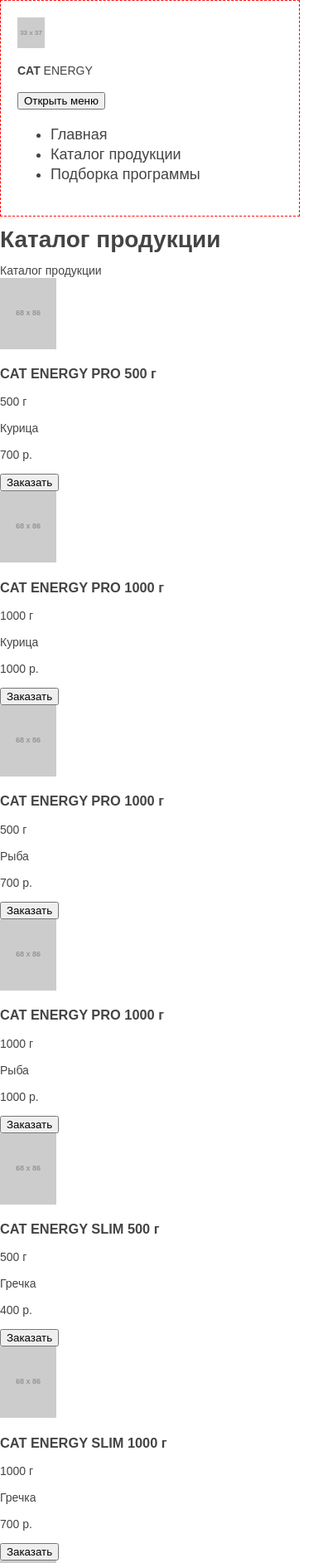
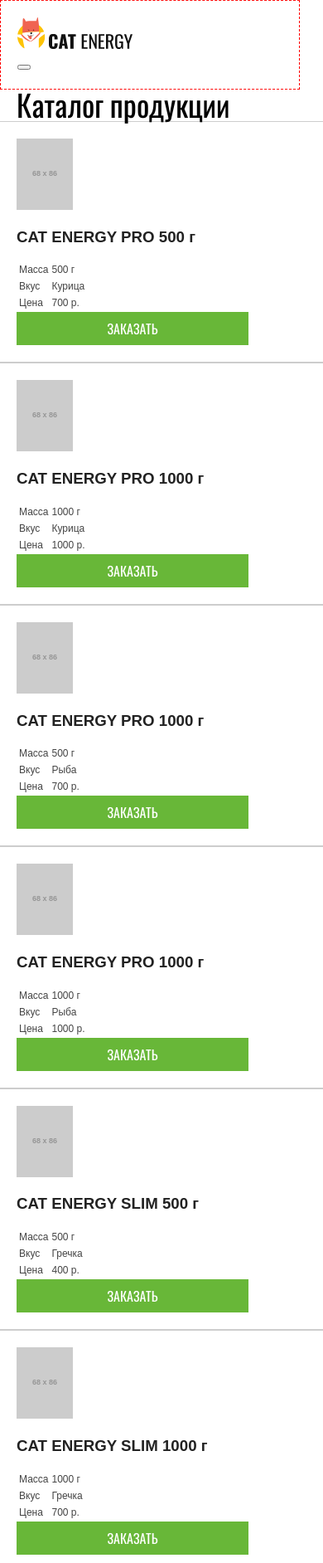
Before and after one commit to yaamshire/1253785-cat-energy-21, a website: page source/catalog.html in a window 390 px wide. Shown: the top 1884 px of the page at 83% size. Drawn offline with nearby package versions, Linux system fonts and the light colour scheme; files that its build step writes are made by us from their sources; placeholder pictures from the web are drawn by us.

Commit message:
Написание базовых стилей для страницы Каталог. мобильная версия

```diff
--- a/source/catalog.html
+++ b/source/catalog.html
@@ -7,11 +7,11 @@
   </head>
   <body class="page__body">
     <header class="page-header">
-      <a class="page-header__logo" href="/"><img src="https://via.placeholder.com/33x37.png" alt="CAT Energy"></a>
-      <p class="page-header__name"><b>CAT</b> ENERGY</p>
+      <a class="page-header__logo" href="/"><img src="/source/img/logo-mobile.svg" alt="CAT Energy"></a>
+      <a class="page-header__logo-name" href="/"><img src="/source/img/logo 2.svg" alt="CAT ENERGY" ></a>
     <nav class="main-nav">
-      <button class="main-nav__toogle" type="button"><span class="visualy-hidden">Открыть меню</span></button>
-      <div class="main-nav__wrap">
+      <button class="main-nav__toogle" type="button"><span class="visually-hidden">Открыть меню</span></button>
+      <div class="main-nav__wrap visually-hidden">
         <ul class="main-nav__list site-list">
           <li class="site-list__item site-list__item--active">
             <a href="/">Главная</a>
@@ -26,11 +26,13 @@
       </div>
     </nav>
   </header>
+
   <main class="page-catalog">
-    <h1 class="visualy-hidden">Каталог продукции</h1>
-    <span class="page-catalog__title">Каталог продукции</span>
+    <h1 class="visually-hidden">Каталог продукции</h1>
+
     <section class="catalog">
       <div class="catalog__wrap">
+        <span class="catalog__title">Каталог продукции</span>
       <div class="product" id="#pro-chicken-500">
         <div class="product__wrap">
           <div class="product__image">
@@ -40,12 +42,24 @@
             <h3>CAT ENERGY PRO 500 г</h3>
           </div>
           <div class="product__meta">
-            <p class="product__meta-weight">500 г</p>
-            <p class="product__meta-taste">Курица</p>
-            <p class="product__meta-cost>">700 р.</p>
+            <table>
+              <tr>
+                <td>Масса</td>
+                <td>500 г</td>
+              </tr>
+              <tr>
+                <td>Вкус</td>
+                <td>Курица</td>
+              </tr>
+              <tr>
+                <td>Цена</td>
+                <td>700 р.</td>
+              </tr>
+            </table>
+
           </div>
           <div class="product__button>">
-            <button class="button green">Заказать</button>
+            <button class="green-button">Заказать</button>
           </div>
         </div>
       </div>
@@ -59,12 +73,23 @@
             <h3>CAT ENERGY PRO 1000 г</h3>
           </div>
           <div class="product__meta">
-            <p class="product__meta-weight">1000 г</p>
-            <p class="product__meta-taste">Курица</p>
-            <p class="product__meta-cost>">1000 р.</p>
+            <table>
+              <tr>
+                <td>Масса</td>
+                <td>1000 г</td>
+              </tr>
+              <tr>
+                <td>Вкус</td>
+                <td>Курица</td>
+              </tr>
+              <tr>
+                <td>Цена</td>
+                <td>1000 р.</td>
+              </tr>
+            </table>
          </div>
           <div class="product__button>">
-            <button class="button green">Заказать</button>
+            <button class="green-button">Заказать</button>
           </div>
         </div>
       </div>
@@ -78,12 +103,24 @@
             <h3>CAT ENERGY PRO 1000 г</h3>
           </div>
           <div class="product__meta">
-            <p class="product__meta-weight">500 г</p>
-            <p class="product__meta-taste">Рыба</p>
-            <p class="product__meta-cost>">700 р.</p>
+            <table>
+              <tr>
+                <td>Масса</td>
+                <td>500 г</td>
+              </tr>
+              <tr>
+                <td>Вкус</td>
+                <td>Рыба</td>
+              </tr>
+              <tr>
+                <td>Цена</td>
+                <td>700 р.</td>
+              </tr>
+            </table>
+
           </div>
           <div class="product__button>">
-            <button class="button green">Заказать</button>
+            <button class="green-button">Заказать</button>
           </div>
         </div>
       </div>
@@ -97,12 +134,24 @@
             <h3>CAT ENERGY PRO 1000 г</h3>
           </div>
           <div class="product__meta">
-            <p class="product__meta-weight">1000 г</p>
-            <p class="product__meta-taste">Рыба</p>
-            <p class="product__meta-cost>">1000 р.</p>
+            <table>
+              <tr>
+                <td>Масса</td>
+                <td>1000 г</td>
+              </tr>
+              <tr>
+                <td>Вкус</td>
+                <td>Рыба</td>
+              </tr>
+              <tr>
+                <td>Цена</td>
+                <td>1000 р.</td>
+              </tr>
+            </table>
+
           </div>
           <div class="product__button>">
-            <button class="button green">Заказать</button>
+            <button class="green-button">Заказать</button>
           </div>
         </div>
       </div>
@@ -116,12 +165,24 @@
             <h3>CAT ENERGY SLIM 500 г</h3>
           </div>
           <div class="product__meta">
-            <p class="product__meta-weight">500 г</p>
-            <p class="product__meta-taste">Гречка</p>
-            <p class="product__meta-cost>">400 р.</p>
+            <table>
+              <tr>
+                <td>Масса</td>
+                <td>500 г</td>
+              </tr>
+              <tr>
+                <td>Вкус</td>
+                <td>Гречка</td>
+              </tr>
+              <tr>
+                <td>Цена</td>
+                <td>400 р.</td>
+              </tr>
+            </table>
+
           </div>
           <div class="product__button>">
-            <button class="button green">Заказать</button>
+            <button class="green-button">Заказать</button>
           </div>
         </div>
       </div>
@@ -135,12 +196,23 @@
             <h3>CAT ENERGY SLIM 1000 г</h3>
           </div>
           <div class="product__meta">
-            <p class="product__meta-weight">1000 г</p>
-            <p class="product__meta-taste">Гречка</p>
-            <p class="product__meta-cost>">700 р.</p>
+            <table>
+              <tr>
+                <td>Масса</td>
+                <td>1000 г</td>
+              </tr>
+              <tr>
+                <td>Вкус</td>
+                <td>Гречка</td>
+              </tr>
+              <tr>
+                <td>Цена</td>
+                <td>700 р.</td>
+              </tr>
+            </table>
           </div>
           <div class="product__button>">
-            <button class="button green">Заказать</button>
+            <button class="green-button">Заказать</button>
           </div>
         </div>
       </div>
@@ -154,12 +226,24 @@
             <h3>CAT ENERGY SLIM 1000 г</h3>
           </div>
           <div class="product__meta">
-            <p class="product__meta-weight">500 г</p>
-            <p class="product__meta-taste">Рис</p>
-            <p class="product__meta-cost>">500 р.</p>
+            <table>
+              <tr>
+                <td>Масса</td>
+                <td>500 г</td>
+              </tr>
+              <tr>
+                <td>Вкус</td>
+                <td>Рис</td>
+              </tr>
+              <tr>
+                <td>Цена</td>
+                <td>500 р.</td>
+              </tr>
+            </table>
+
           </div>
           <div class="product__button>">
-            <button class="button green">Заказать</button>
+            <button class="green-button">Заказать</button>
           </div>
         </div>
       </div>
@@ -167,7 +251,7 @@
       <div class="product show-more">
         <div class="product__wrap">
           <div class="product__image">
-            <img src="https://via.placeholder.com/68x86.png">
+            <span class="show-more-icon">+</span>
           </div>
           <div class="product__title">
             <h3>Показать еще 100500 товаров</h3>
@@ -177,7 +261,7 @@
 
           </div>
           <div class="product__button>">
-            <button class="button grey">Показать все</button>
+            <button class="grey-button">Показать все</button>
           </div>
         </div>
       </div>
@@ -191,34 +275,50 @@
         </div>
         <div class="additional__item">
           <h3 class="additional__item-title">Сахарозаменитель</h3>
-          <p class="additional__item-unit">1 упаковка (100 г)</p>
-          <p class="additional__item-cost">200 Р</p>
+          <table>
+            <tr>
+              <td>1 упаковка (100 г)</td>
+              <td>200 Р</td>
+            </tr>
+          </table>
           <div class="additional__item-button">
-            <button class="button green">Заказать</button>
+            <button class="green-button">Заказать</button>
           </div>
         </div>
         <div class="additional__item">
           <h3 class="additional__item-title">Питьевая вода</h3>
-          <p class="additional__item-unit">5 литров</p>
-          <p class="additional__item-cost">50 Р</p>
+          <table>
+            <tr>
+              <td>5 литров</td>
+              <td>50 Р</td>
+            </tr>
+          </table>
           <div class="additional__item-button">
-            <button class="button green">Заказать</button>
+            <button class="green-button">Заказать</button>
           </div>
         </div>
         <div class="additional__item">
           <h3 class="additional__item-title">Молоко</h3>
-          <p class="additional__item-unit">1 литр</p>
-          <p class="additional__item-cost">100 Р</p>
+          <table>
+            <tr>
+              <td>1 литр</td>
+              <td>100 Р</td>
+            </tr>
+          </table>
           <div class="additional__item-button">
-            <button class="button green">Заказать</button>
+            <button class="green-button">Заказать</button>
           </div>
         </div>
         <div class="additional__item">
           <h3 class="additional__item-title">Витамины</h3>
-          <p class="additional__item-unit">1 упаковка(30 г)</p>
-          <p class="additional__item-cost">300 Р</p>
+          <table>
+            <tr>
+              <td>1 упаковка</td>
+              <td>300 Р</td>
+            </tr>
+          </table>
           <div class="additional__item-button">
-            <button class="button green">Заказать</button>
+            <button class="green-button">Заказать</button>
           </div>
         </div>
         <div class="additional__promo">
@@ -231,6 +331,7 @@
 
     </section>
   </main>
+
 
 <section class="dillers">
   <div class="dillers__wrap">
@@ -246,25 +347,22 @@
     </div>
   </div>
 </section>
+</section>
 
 <footer class="footer">
   <div class="footer__wrap">
-      <div class="footer__name border-bottom">
+    <div class="footer__name">
       <p class="footer__name-text"><b>CAT</b> ENERGY</p>
     </div>
-      <div class="footer__social border-bottom">
-        <p class="footer__social-item"><a href="vk.com"><img src="https://via.placeholder.com/22x12.png" alt="VK"></a></p>
-        <p class="footer__social-item"><a href="instagram.com"><img src="https://via.placeholder.com/22x12.png" alt="Inst"></a></p>
-        <p class="footer__social-item"><a href="facebook.com"><img src="https://via.placeholder.com/22x12.png" alt="Facebook"></a></p>
-
+    <div class="footer__social">
+      <a class="footer__social-item" href="vk.com"><img src="https://via.placeholder.com/22x12.png" alt="VK"></a>
+      <a class="footer__social-item" href="instagram.com"><img src="https://via.placeholder.com/22x12.png" alt="Inst"></a>
+      <a class="footer__social-item" href="facebook.com"><img src="https://via.placeholder.com/22x12.png" alt="Facebook"></a>
     </div>
     <div class="footer__logo-academy">
-        <p class="footer__logo-academy-text">HTML Academy</p>
-        <p class="footer__logo-academy-logo"><a href="htmlacademy.ru"><img src="https://via.placeholder.com/27x34.png" alt="HTML Academy"></a></p>
+      <a class="logo-academy link" href="https://htmlacademy.ru/intensive/adaptive" target="_blank"><span class="">HTML Academy</span><img src="img/htmlacademy.svg" alt="HTML Academy" width="27"></a>
     </div>
-
   </div>
-
 </footer>
 
   </body>
--- a/source/less/blocks/catalog/page-catalog.less
+++ b/source/less/blocks/catalog/page-catalog.less
@@ -2,3 +2,57 @@
   background-color: @white;
   color: @dark-grey-1;
 }
+
+.catalog__wrap {
+  padding: 0;
+  margin: 0;
+}
+
+.catalog__title {
+  .font-s-h(36px;36px);
+  .oswald();
+  color: @black;
+  margin-left: 20px;
+}
+
+.product {
+  background-color: @white;
+  border-top: 1px solid @grey-2;
+  border-bottom: 1px solid @grey-2;
+}
+
+.product__wrap {
+  padding: 20px;
+  display: grid;
+}
+
+.product__image {
+  width: 100%;
+}
+
+.product__title {
+  .font-s-h(16px;20px);
+  color: @dark-grey-2;
+  display: inline-block;
+}
+
+.product__meta {
+  .font-s-h(12px;16px);
+}
+
+.additional__wrap {
+  padding: 20px;
+  display: grid;
+}
+
+.additional__item {
+  border-top: 1px solid @grey-2;
+  border-bottom: 1px solid @grey-2;
+  padding: 13px 0 19px 0;
+}
+
+.additional__item-title {
+  .font-s-h(16px;16px);
+  color: @dark-grey-2;
+  text-transform: uppercase;
+}
--- a/source/less/blocks/form/page-form.less
+++ b/source/less/blocks/form/page-form.less
@@ -31,7 +31,7 @@
 
 .field-name {
   padding: 25px 20px 25px 20px;
-  margin:0;
+  margin: 0;
 }
 
 .form-group {
@@ -61,8 +61,6 @@
   text-transform: none;
   color: @black;
   margin-bottom: 34px;
-
-
 }
 
 .form-group__input--radio {
@@ -92,7 +90,6 @@
   min-height: 150px;
 }
 
-
 .page-form__footer {
   padding: 0 20px;
 }
--- a/source/less/blocks/main/page-main.less
+++ b/source/less/blocks/main/page-main.less
@@ -38,9 +38,3 @@
   margin: 5px 20px;
   max-width: 280px;
 }
-
-.promo__button-form {
-  width: 280px;
-  height: 40px;
-  padding: 8px 44px;
-}
--- a/source/less/global/global.less
+++ b/source/less/global/global.less
@@ -20,10 +20,14 @@
   cursor: pointer;
   outline: none;
   text-transform: uppercase;
-  font-family: "Oswald-regular", "Arial", sans-serif;
+  .oswald();
+  .font-s-h(16px;20px);
   border: 0;
   background-color: @basic-green;
   color: @white;
+  width: 280px;
+  height: 40px;
+  padding: 8px 44px;
   &:hover {
     background-color: @basic-green-2;
   }
@@ -31,3 +35,23 @@
     color: fade(@white, 30%);
   }
 }
+
+.grey-button {
+  cursor: pointer;
+  outline: none;
+  text-transform: uppercase;
+  .oswald();
+  .font-s-h(16px;20px);
+  color: @dark-grey-1;
+  border: 0;
+  background-color: @basic-grey;
+  width: 280px;
+  height: 60px;
+  padding: 8px 44px;
+  &:hover {
+    background-color: @grey-1;
+  }
+  &:focus {
+    color: fade(@dark-grey-1, 30%);
+  }
+}
--- a/source/less/global/variables.less
+++ b/source/less/global/variables.less
@@ -14,6 +14,9 @@
   font-size: @f-size;
   line-height: @f-height;
 }
+.oswald() {
+  font-family: "Oswald-regular", "Arial", sans-serif;
+}
 
 .debug (@b-color:red;) {
   border-color: @b-color;
```
Lines whose indentation alone changed are shown as unchanged.
